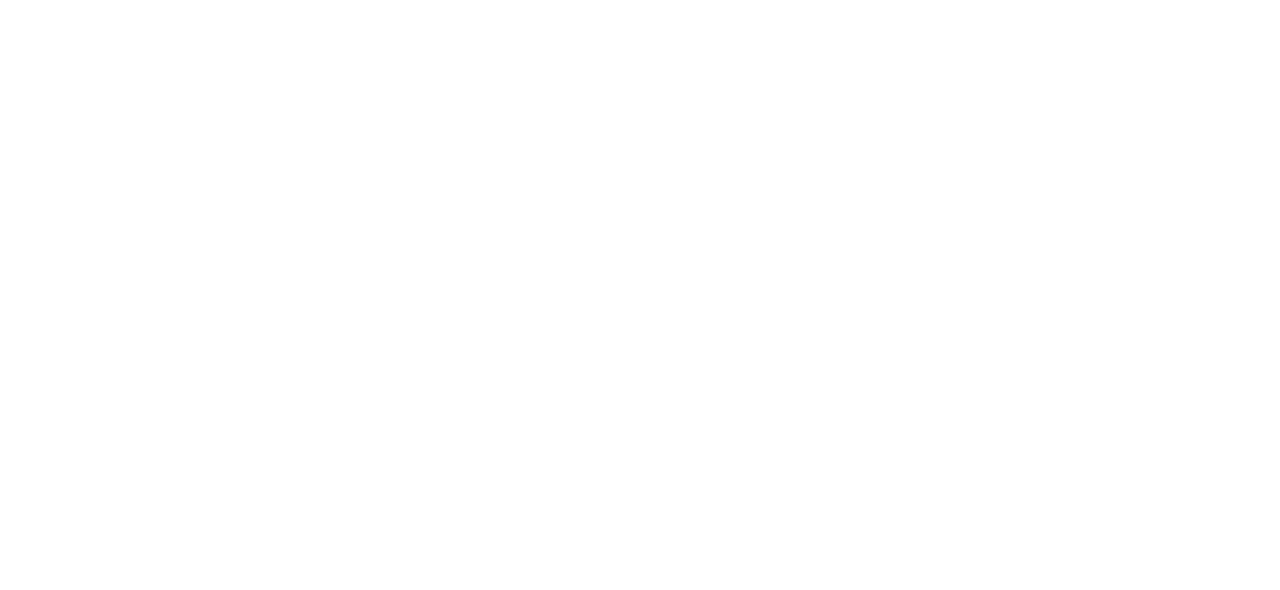
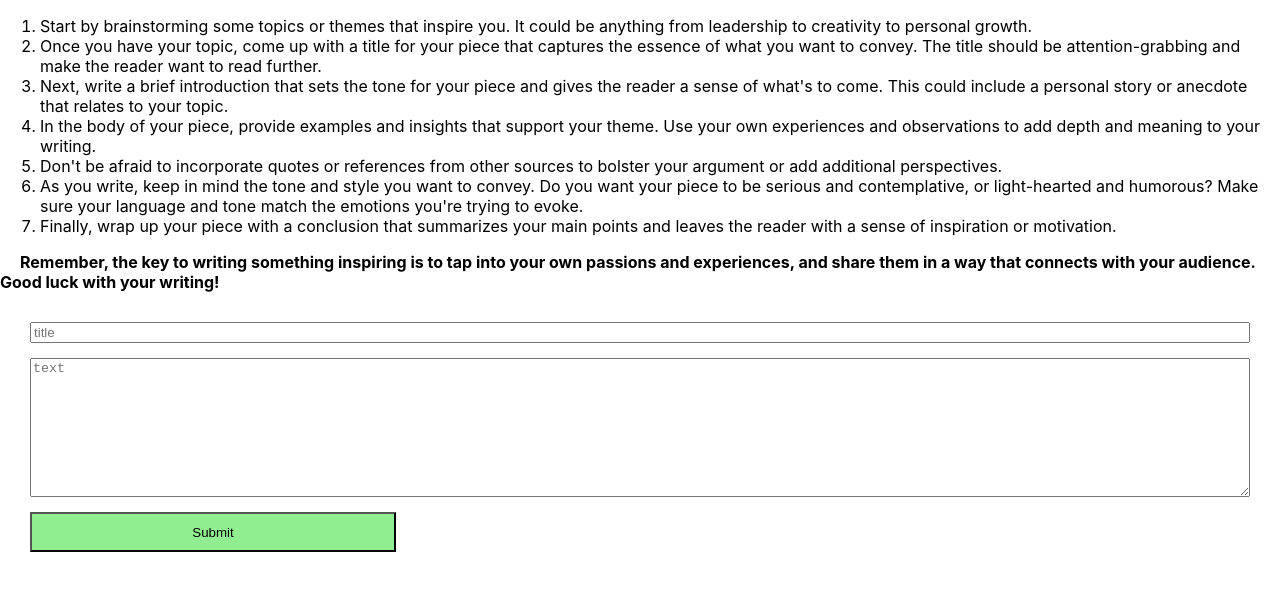
Before and after one commit to MichaelYang120/portfolio, a React (Create React App) app in the folder client/: page /adminblog in a window 1280 px wide. Before the commit this address had no page. Shown: the top 590 px of the page. Built offline with nearby package versions, Linux system fonts and the light colour scheme.

Commit message:
added functionality

```diff
--- /dev/null
+++ b/client/src/Api/ApiRequest.tsx
@@ -0,0 +1,15 @@
+import React, { Component } from 'react'
+
+export async function getBlogDetails() {
+    let url = "https://us-central1-portfolio-f4982.cloudfunctions.net/app/entries"
+    let response = await fetch(url, {
+        method: "GET",
+        headers: {
+            "Content-Type": "application/json",
+        },
+    }).then(
+        res => res.json()
+    ).then(json => (json))
+
+    return response;
+}
--- a/client/src/App.tsx
+++ b/client/src/App.tsx
@@ -3,6 +3,7 @@
 import SaveBlog from './Components/SaveBlog';
 import { BrowserRouter as Router, Route, Routes } from "react-router-dom";
 import Users from './Screens/Users';
+import Blog from './Components/Blog';
 
 function App() {
   return (
@@ -10,7 +11,8 @@
       <Router>
         <Routes>
           <Route path='/' element={<Users/>} />
-          <Route path='/admin' element={<SaveBlog/>} />
+          <Route path='/adminblog' element={<SaveBlog/>} />
+          <Route path='/test' element={<Blog/>}/>
         </Routes>
       </Router>
     </>
--- /dev/null
+++ b/client/src/Components/Blog.tsx
@@ -0,0 +1,65 @@
+import React, { useState, useEffect } from "react";
+import { getBlogDetails } from "../Api/ApiRequest";
+
+export default function Blog() {
+	const [blogDetails, setBlogDetails] = useState([]);
+	const [arr, setArr] = useState([]);
+
+	useEffect(() => {
+		async function getBlog() {
+			var result: any = await getBlogDetails();
+			setBlogDetails(result);
+		}
+		getBlog();
+		// console.log(blogDetails)
+	}, []);
+
+	const getDate = (timestamp: number): Date => {
+		return new Date(timestamp * 1000);
+	};
+
+	interface T {
+
+	}
+	const newarray:Array<T> = []
+	blogDetails.forEach(element => {
+		// convert unix timestamp
+		const timestamp:string = (element["timestamp"]["_seconds"]);
+		const ConvertTimeToNumber:number = Number(timestamp);
+		const timeValue:number = ConvertTimeToNumber.valueOf();
+		// const date:Date = new Date(timestamp * 1000);
+		const date:Date = new Date(timeValue * 1000);
+		// desired date convert here
+		const dateposted = date.toDateString()
+		// example output: Thu Jun 01 2023
+
+		// convert new line characters for text ex: --n
+		const text:string = element["text"];
+		const regexText = text.replace("--n", "/\n/");
+
+		const title:string = element["title"];
+
+		var dataset = {"text":regexText, "dateposted":dateposted, "title":title}
+
+		var vartmparr = [dataset]
+		if(vartmparr.length !== 0) {
+			const newarray = [dataset, vartmparr]
+			console.log(newarray);
+		}
+
+	});
+
+
+	return (
+		<>
+		{blogDetails.map((value) =>
+			<div>
+				<h2>{value["title"]}</h2>
+				<p>{value["timestamp"]["_seconds"]}</p>
+				<p>{value["text"]}</p>
+			</div>
+		)}
+		</>
+	)
+
+}
--- a/client/src/Components/Main.tsx
+++ b/client/src/Components/Main.tsx
@@ -1,6 +1,5 @@
 import React from "react";
 import lights from "../Assets/jeshoots-com-pUAM5hPaCRI-unsplash.jpg"
-// import lights2 from "../Assets/beautiful-view-trees-rain-forest-captured-foggy-weather.jpg"
 
 let infotextexample = "Lorem ipsum dolor sit amet consectetur adipisicing elit. Soluta suscipit cupiditate animi minus expedita, commodi doloribus voluptas beatae ab incidunt earum consequatur non maiores, reiciendis iste voluptatum quidem unde laboriosam officia quas quasi. Maiores sunt velit iure accusamus accusantium deserunt adipisci necessitatibus ipsa nulla nisi rem pariatur, facilis debitis vel!"
 
--- a/client/src/Components/SaveBlog.tsx
+++ b/client/src/Components/SaveBlog.tsx
@@ -6,7 +6,7 @@
 	const [tmpText, setTmpText] = useState("");
 
 	// debug
-	const debug = false;
+	const debug = true;
 
 	const submitText = (event:React.FormEvent<HTMLFormElement>) => {
 		event.preventDefault();
@@ -34,7 +34,7 @@
 		}
 
 		// added regreplace for new line characters
-		const regreplaceText = tmpText.replace("\n", "/\n\/")
+		const regreplaceText = tmpText.replace(/(\r\n|\n|\r)/gm, "--n")
 		if(debug) {
 			console.log(regreplaceText);
 
@@ -46,17 +46,62 @@
 	}
 
 	// styles
-	const blogsummitform = {
+	const blogsumitform = {
+		display: "grid",
+		padding: "30px",
+	}
 
+	const blogtitle = {
+		marginBottom: "15px"
+	}
+
+	const blogtextarea = {
+		marginBottom: "15px",
+		height: "10em"
+	}
+
+	const blogsubmitbtn = {
+		maxWidth: "30%",
+		height: "3em",
+		backgroundColor: "lightgreen"
 	}
 
 	return (
 			<>
 				<div>
-					<form style={blogsummitform} onSubmit={submitText} >
-						<input type="text" id="title" placeholder="title" value={tmpTitle} onChange={(e: React.ChangeEvent<HTMLInputElement>) => {setTmpTitle(e.target.value)}}/>
-						<textarea name="paragraph_text" id="text" placeholder="text" value={tmpText} onChange={(e: React.ChangeEvent<HTMLTextAreaElement>) => {setTmpText(e.target.value)}}/>
-						<input type="submit" id="textsubmit" placeholder="Submit"/>
+					<div>
+						<ol>
+							<li>
+								Start by brainstorming some topics or themes that inspire you. It could be anything from leadership to creativity to personal growth.
+							</li>
+							<li>
+								Once you have your topic, come up with a title for your piece that captures the essence of what you want to convey. The title should be attention-grabbing and make the reader want to read further.
+							</li>
+							<li>
+								Next, write a brief introduction that sets the tone for your piece and gives the reader a sense of what's to come. This could include a personal story or anecdote that relates to your topic.
+							</li>
+							<li>
+								In the body of your piece, provide examples and insights that support your theme. Use your own experiences and observations to add depth and meaning to your writing.
+							</li>
+							<li>
+								Don't be afraid to incorporate quotes or references from other sources to bolster your argument or add additional perspectives.
+							</li>
+							<li>
+								As you write, keep in mind the tone and style you want to convey. Do you want your piece to be serious and contemplative, or light-hearted and humorous? Make 	sure your language and tone match the emotions you're trying to evoke.
+							</li>
+							<li>
+								Finally, wrap up your piece with a conclusion that summarizes your main points and leaves the reader with a sense of inspiration or motivation.
+
+							</li>
+						</ol>
+						<b style={{padding:"20px"}}>
+							Remember, the key to writing something inspiring is to tap into your own passions and experiences, and share them in a way that connects with your audience. Good luck with your writing!
+						</b>
+					</div>
+					<form style={blogsumitform} onSubmit={submitText} >
+						<input style={blogtitle} type="text" id="title" placeholder="title" value={tmpTitle} onChange={(e: React.ChangeEvent<HTMLInputElement>) => {setTmpTitle(e.target.value)}}/>
+						<textarea style={blogtextarea} name="paragraph_text" id="text" placeholder="text" value={tmpText} onChange={(e: React.ChangeEvent<HTMLTextAreaElement>) => {setTmpText(e.target.value)}}/>
+						<input style={blogsubmitbtn} type="submit" id="textsubmit" placeholder="Submit"/>
 					</form>
 				</div>
 			</>
```
